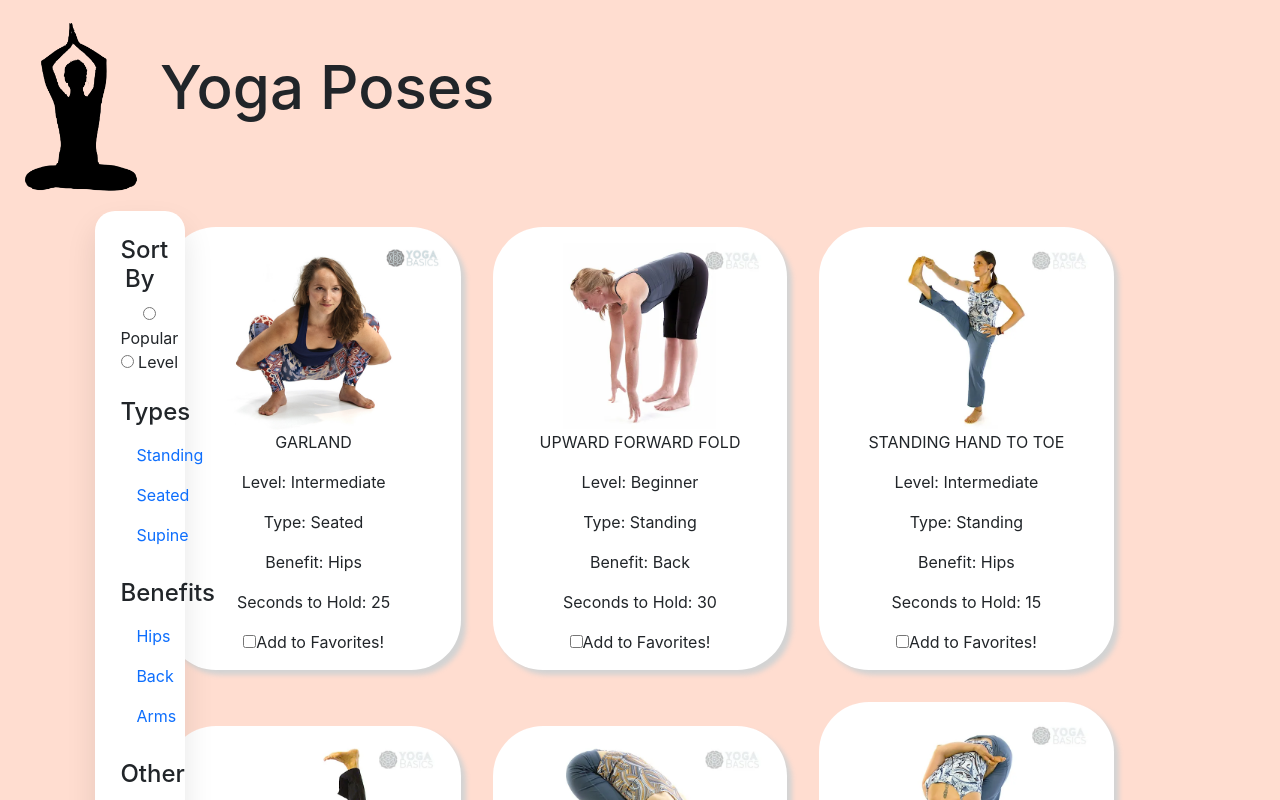
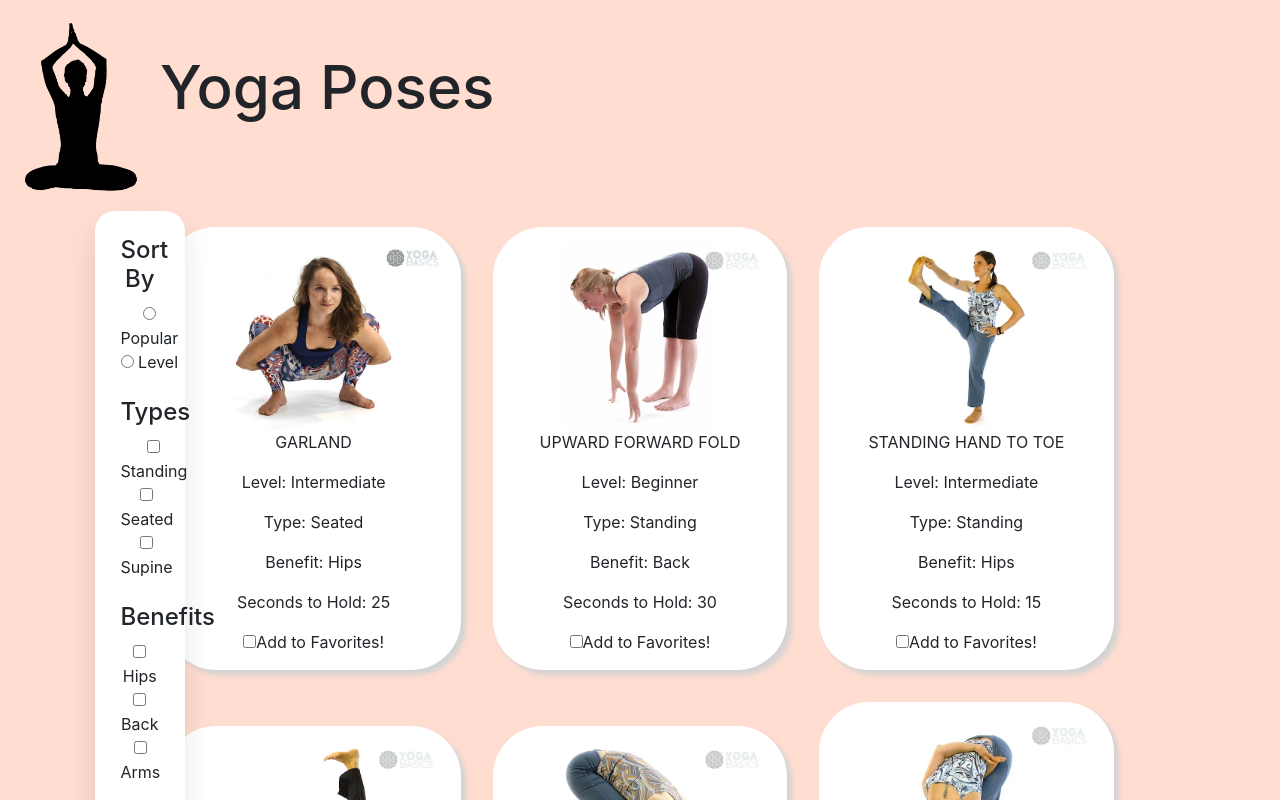
Before and after one commit to dramatickoala130/development, a React (Create React App) app: page / in a window 1280 px wide. Shown: the top 800 px of the page. Built offline with nearby package versions, Linux system fonts and the light colour scheme; the HTML template or start-up script is replaced by a standard one.

Commit message:
feat: filtering working, working on sorting next

```diff
--- a/src/App.js
+++ b/src/App.js
@@ -10,12 +10,54 @@ import Nav from 'react-bootstrap/Nav';
 function App() {
   const [type, setType] = useState("All"); // displays all poses
   const [totalSeconds, setTotalSeconds] = useState(0); // displays total seconds to hold in favorites
-  const [list, setList] = useState([]); // initialize an empty array
   const [names, setNames] = useState([]);
+  const [selected, setSelected] = useState('yes'); // controlling the radio buttons
+  // const [completeFilterData, setCompleteFilterData] = useState("popular");
+
+  const [typesList, setTypesList] = useState([]);
+  const [benefitsList, setBenefitsList] = useState([]);
+
+
+
+
 
   // lets users select a filter type
   const selectFilterType = eventKey => {
-    setType(eventKey);
+    const checked = eventKey.target.checked;
+    const checkedValue = eventKey.target.value;
+    console.log(checked)
+    console.log(checkedValue)
+    // a checkbox was checked, add it to the list of type filters checked
+    if (checked === true){
+      console.log("entered into true")
+      // make deep copy of old list; add the item
+      const newTypesList = [...typesList, checkedValue];
+      // set the state of the list to the update copy
+      setTypesList(newTypesList);
+
+      //only one filter is selected in types
+      if(newTypesList.length === 1){
+        setType(checkedValue);
+      }
+      else{
+        setType(false);
+      }
+
+    }else if (checked === false){
+      console.log(typesList)
+      const removed = typesList.filter(object => { return object !== checkedValue});
+      console.log(removed);
+      setTypesList(removed);
+      if(removed.length === 0) {
+        setType("All");
+      }else if (removed.length === 1) {
+        console.log("REMAINING: " + removed[0]);
+        setType(removed[0]);
+      }else{
+        setType(false);
+      }
+
+    }
   };
 
   // filtering function for TYPES and BENEFITS
@@ -37,8 +79,10 @@ function App() {
   // filters the complete data everytime the eventKey has been changed
   const filteredData = poseData.filter(matchesFilterType)
 
+
+
   // checking the state of the checkboxes for the favorites option
-  const [checkedState, setCheckedState] = useState(new Array(poseData.length).fill(false));
+  const [checkedState, setCheckedState] = useState(new Array(filteredData.length).fill(false));
 
   // function to handle the adding of the seconds in the favorites section
   const handleClick = (position) => {
@@ -54,10 +98,8 @@ function App() {
     setCheckedState(updatedCheckState);
     const totalSeconds = updatedCheckState.reduce(
       (sum, currentState, index) => {
-        console.log(index)
         if (currentState === true){
-          console.log(poseData[index].time)
-          return sum + poseData[index].time;
+          return sum + filteredData[index].time;
         }
         return sum;
       },
@@ -68,6 +110,33 @@ function App() {
 
 
 
+  //  // function to handle the adding of the seconds in the favorites section
+  //  const handleRadio = event => {
+  //   filteredData.sort((a, b) => a.rank - b.rank);
+  // LINE OF CODE ABOVE IS THE CODE TO SORT BASED ON WHETHER THE LEVEL RADIO BUTTON IS SELECTED.
+
+  //     setSelected(event.target.value);
+  //  }
+
+   // filtering function for Sorting
+  // const matchesSortingType = () => {
+  //   if(selected === "popular") {
+  //     return "popular"
+  //   } else if (selected === "level") {
+  //     return "level"
+  //   } else {
+  //     return false
+  //   }
+  // }
+
+  // console.log(filteredData.sort((a, b) => a.rank - b.rank))
+
+  // filteredData.sort((a, b) => a.rank - b.rank);
+
+
+  // function finalData() {
+  //     filteredData.sort((a, b) => a.rank - b.rank);
+  // }
 
 
 
@@ -117,41 +186,45 @@ function App() {
 
                 <h4>Sort By</h4>
                 <label>
-                    <input type="radio"/> Popular
+                    <input  type="radio"
+                            id="popular"
+                            name="option"
+                            value="popular"
+                            checked={selected === 'popular'}
+                            // onChange={handleRadio}
+                            /> Popular
                     <br></br>
-                    <input type="radio"/> Level
+                    <input  type="radio"
+                            id="level"
+                            name="option"
+                            value="level"
+                            checked={selected === 'level'}
+                            // onChange={handleRadio}
+                            /> Level
                 </label>
                 <br></br>
                 <br></br>
 
                 <h4>Types</h4>
-                <Nav onSelect={selectFilterType}>
-                  <Nav.Item> <Nav.Link eventKey="Standing"> Standing</Nav.Link> </Nav.Item>
-                </Nav>
-                <Nav onSelect={selectFilterType}>
-                <Nav.Item> <Nav.Link eventKey="Seated"> Seated</Nav.Link> </Nav.Item>
-                </Nav>
-                <Nav onSelect={selectFilterType}>
-                <Nav.Item> <Nav.Link eventKey="Supine"> Supine</Nav.Link> </Nav.Item>
-                </Nav>
+                <label> <input type="checkbox" value="Standing" onChange={selectFilterType}/> Standing</label>
+                <br></br>
+                <label> <input type="checkbox" value="Seated" onChange={selectFilterType}/> Seated</label>
+                <br></br>
+                <label> <input type="checkbox" value="Supine" onChange={selectFilterType}/> Supine</label>
+                <br></br>
                 <br></br>
 
                 <h4>Benefits</h4>
-                <Nav onSelect={selectFilterType}>
-                  <Nav.Item> <Nav.Link eventKey="Hips"> Hips</Nav.Link> </Nav.Item>
-                </Nav>
-                <Nav onSelect={selectFilterType}>
-                  <Nav.Item> <Nav.Link eventKey="Back"> Back</Nav.Link> </Nav.Item>
-                </Nav>
-                <Nav onSelect={selectFilterType}>
-                  <Nav.Item> <Nav.Link eventKey="Arms"> Arms</Nav.Link> </Nav.Item>
-                </Nav>
+                <label> <input type="checkbox" value="Hips" onChange={selectFilterType}/> Hips</label>
+                <br></br>
+                <label> <input type="checkbox" value="Back" onChange={selectFilterType}/> Back</label>
+                <br></br>
+                <label> <input type="checkbox" value="Arms" onChange={selectFilterType}/> Arms</label>
+                <br></br>
                 <br></br>
 
                 <h4>Other</h4>
-                <Nav onSelect={selectFilterType}>
-                  <Nav.Item> <Nav.Link eventKey="Favorites"> Favorites</Nav.Link> </Nav.Item>
-                </Nav>
+                <label> <input type="checkbox" value="Favorites" onChange={selectFilterType}/> Favorites</label>
                 <br></br>
 
                 <span className="total">
--- a/src/assets/yoga-poses-data.json
+++ b/src/assets/yoga-poses-data.json
@@ -5,7 +5,8 @@
         "type": "Seated",
         "benefit": "Hips",
         "time": 25,
-        "image" : "images/garland.png"
+        "image": "images/garland.png",
+        "rank": "7"
     },
     {
         "name": "UPWARD FORWARD FOLD",
@@ -13,7 +14,8 @@
         "type": "Standing",
         "benefit": "Back",
         "time": 30,
-        "image" : "images/fold.png"
+        "image" : "images/fold.png",
+        "rank": "1"
     },
     {
         "name": "STANDING HAND TO TOE",
@@ -21,7 +23,8 @@
         "type": "Standing",
         "benefit": "Hips",
         "time": 15,
-        "image" : "images/hand_to_toe.png"
+        "image" : "images/hand_to_toe.png",
+        "rank": "8"
     },
     {
         "name": "SUPINE PIGEON",
@@ -29,7 +32,8 @@
         "type": "Supine",
         "benefit": "Hips",
         "time": 30,
-        "image" : "images/pigeon.png"
+        "image" : "images/pigeon.png",
+        "rank": "2"
     },
     {
         "name": "CRANE",
@@ -37,7 +41,8 @@
         "type": "Seated",
         "benefit": "Arms",
         "time": 5,
-        "image" : "images/crane.png"
+        "image" : "images/crane.png",
+        "rank": "9"
     },
     {
         "name": "HALF-BOUND LOTUS FORWARD FOLD",
@@ -45,7 +50,8 @@
         "type": "Standing",
         "benefit": "Hips",
         "time": 10,
-        "image" : "images/lotus.png"
+        "image" : "images/lotus.png",
+        "rank": "11"
     },
     {
         "name": "EYE OF THE NEEDLE",
@@ -53,7 +59,8 @@
         "type": "Seated",
         "benefit": "Arms",
         "time": 30,
-        "image" : "images/needle.png"
+        "image" : "images/needle.png",
+        "rank": "3"
     },
     {
         "name": "PLOW",
@@ -61,7 +68,8 @@
         "type": "Supine",
         "benefit": "Back",
         "time": 10,
-        "image" : "images/plow.png"
+        "image" : "images/plow.png",
+        "rank": "10"
     },
     {
         "name": "WHEEL POSE",
@@ -69,7 +77,8 @@
         "type": "Supine",
         "benefit": "Back",
         "time": 5,
-        "image" : "images/wheel.png"
+        "image" : "images/wheel.png",
+        "rank": "12"
     },
     {
         "name": "SEATED FORWARD BEND",
@@ -77,7 +86,8 @@
         "type": "Seated",
         "benefit": "Back",
         "time": 30,
-        "image" : "images/bend.png"
+        "image" : "images/bend.png",
+        "rank": "4"
     },
     {
         "name": "GODDESS SQUAT",
@@ -85,7 +95,8 @@
         "type": "Standing",
         "benefit": "Hips",
         "time": 15,
-        "image" : "images/goddess.png"
+        "image" : "images/goddess.png",
+        "rank": "5"
     },
     {
         "name": "TRIANGLE",
@@ -93,6 +104,7 @@
         "type": "Standing",
         "benefit": "Arms",
         "time": 20,
-        "image" : "images/triangle.png"
+        "image" : "images/triangle.png",
+        "rank": "6"
     }
 ]
--- a/src/components/Pose.js
+++ b/src/components/Pose.js
@@ -13,7 +13,7 @@ export function Pose({item, id, checked, handleClick}) {
             <label>
                 <input type="checkbox"
                         id={id}
-                        // checked={checked}
+                        checked={checked}
                         onChange={() => handleClick(id)}/>
                 Add to Favorites!
             </label>
```
